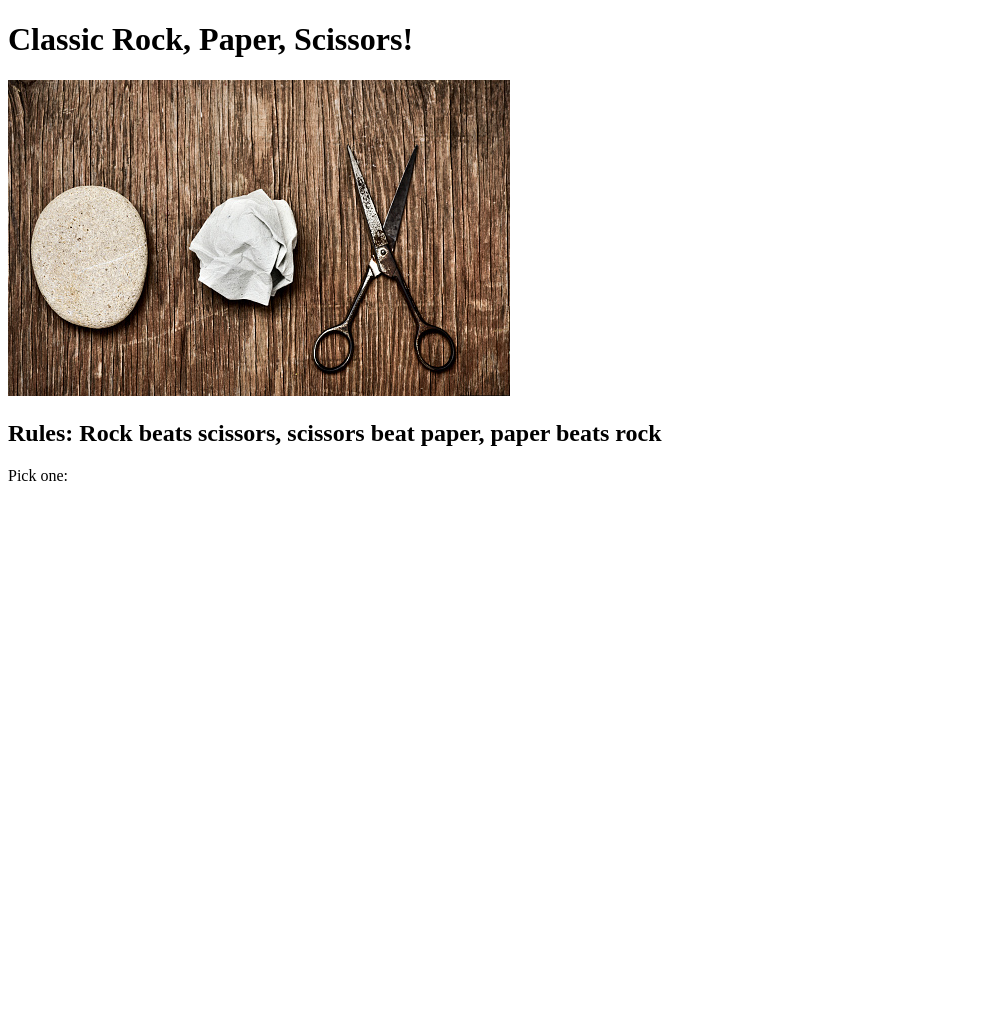
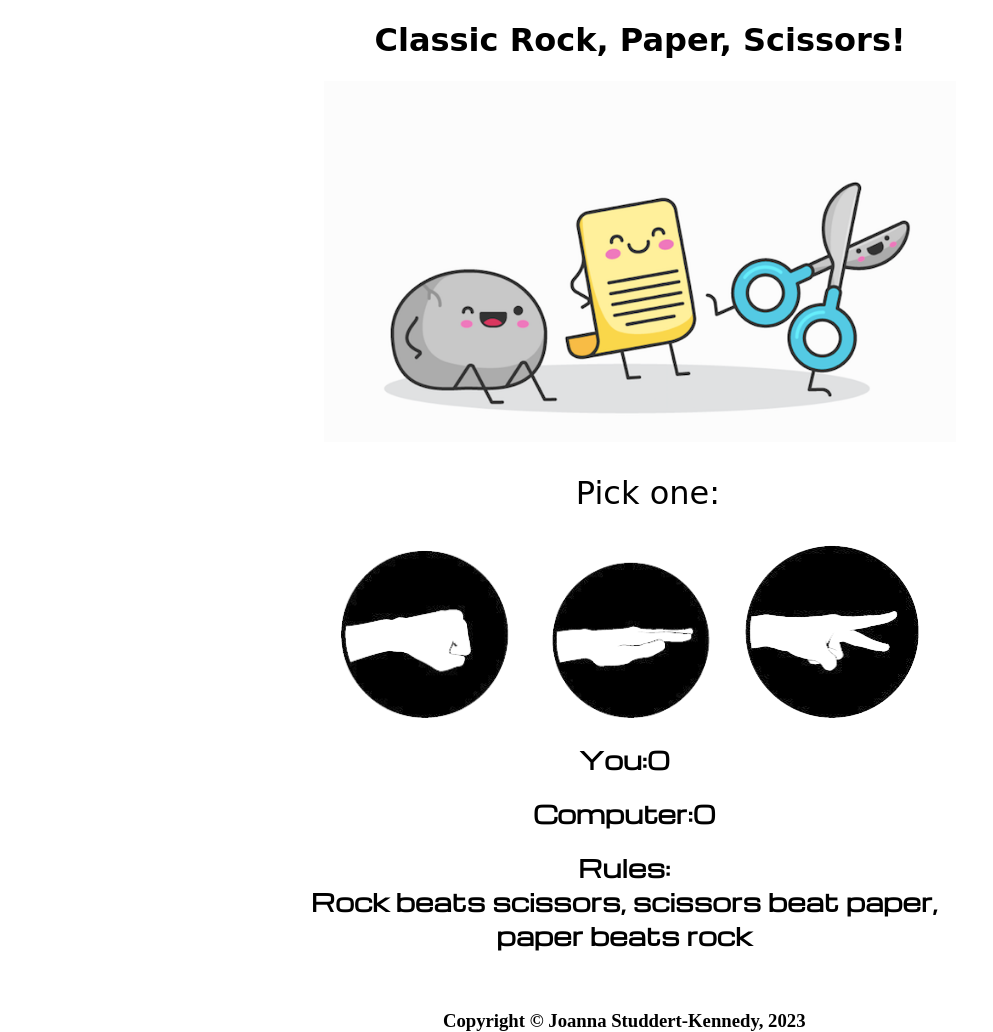
Before and after one commit to Code-Institute-Submissions/Rock-Paper-Scissors-91, a plain HTML site: page index.html in a window 1280 px wide. Shown: the whole page, without its empty margins (0-993 px from the left). Before the commit the page ends 800 px from the top, so only its background shows below. Drawn offline with nearby package versions, Linux system fonts and the light colour scheme; a web font is replaced by a local one.

Commit message:
add main image, button images and basic structure

```diff
--- /dev/null
+++ b/assests/css/style.css
@@ -0,0 +1,77 @@
+@import url('https://fonts.googleapis.com/css2?family=Rubik+Vinyl&display=swap');
+@import url('https://fonts.googleapis.com/css2?family=Michroma&display=swap');
+
+body {
+
+    background-color: white;
+    font-family: 'Rubik Vinyl', cursive;
+
+}
+
+.heading {
+    text-align: center;
+
+}
+
+
+.main-image {
+    display: block;
+    margin-left: auto;
+    margin-right: auto;
+    width: 50%;
+}
+
+
+h2 {
+    font-family: 'Michroma', sans-serif;
+    text-align: center;
+    margin-left: 30%;
+}
+
+h3 {
+    font-family: 'Times New Roman', Times, serif;
+    text-align: center;
+    margin-left: 30%;
+}
+
+p {
+    text-align: center;
+    margin-left: 35%;
+    font-size: 200%;
+}
+
+
+
+/*Game area*/
+
+.game-area {
+    width: 75%;
+}
+
+.rock {
+    margin-left: 35%;
+    width:20%;
+
+}
+
+.paper {
+
+    width:20%;
+
+}
+.scissors {
+
+    width:20%;
+
+}
+
+/*footer styling*/
+footer
+{
+    height:150px;
+    width:100%;
+    position: relative;
+
+
+
+}
--- a/index.html
+++ b/index.html
@@ -7,30 +7,36 @@
   <meta name="viewport" content="width=device-width, initial-scale=1.0">
   <meta name="description" content="The classic game of rock, paper, scissors">
   <meta name="keywords" content="A game of rock, paper, scissors where you try to beat the computer">
+  <link rel="stylesheet" href="./assests/css/style.css">
   <title>Classic Rock, Paper, Scissors!</title>
-  <link rel="stylesheet" href="assests/css/style.css">
 
-  <!--Google Fonts-->
 
-  <link rel="preconnect" href="https://fonts.googleapis.com">
-  <link rel="preconnect" href="https://fonts.gstatic.com" crossorigin>
-  <link href="https://fonts.googleapis.com/css2?family=Cinzel+Decorative:wght@700&display=swap" rel="stylesheet">
 
 </head>
 
 <body>
   <h1 class="heading">Classic Rock, Paper, Scissors!</h1>
-  <img src="./images/main-image.png">
-  <section class="game-area">
-    <div>
-      <h2>Rules: Rock beats scissors, scissors beat paper, paper beats rock</h2>
-      <p>Pick one:</p>
+
+  <img src="./assests/images/main-image.png" class="main-image"
+    alt="A cartoon picture of a smiling rock, paper and scissors">
 
 
-    </head>
+  <section class="game-area">
 
-    <body>
+    <p>Pick one:</p>
+    <img src="./assests/images/rock.png" class="rock">
+    <img src="./assests/images/paper.png" class="paper">
+    <img src="./assests/images/scissors.png" class="scissors">
 
-    </body>
+    <h2>You:0</h2>
+    <h2>Computer:0</h2>
+</body>
+<footer>
+  <h2>Rules:
+    <br>Rock beats scissors, scissors beat paper, paper beats rock</h2>
+    <br>
+    <h3>Copyright © Joanna Studdert-Kennedy, 2023</h3>
+
+</footer>
 
 </html>
```
Also changed, not shown: assests/images/main-image.png (added), assests/images/paper.png (added), assests/images/rock.png (added), assests/images/scissors.png (added), images/main-image.png (deleted), 2 other files.
